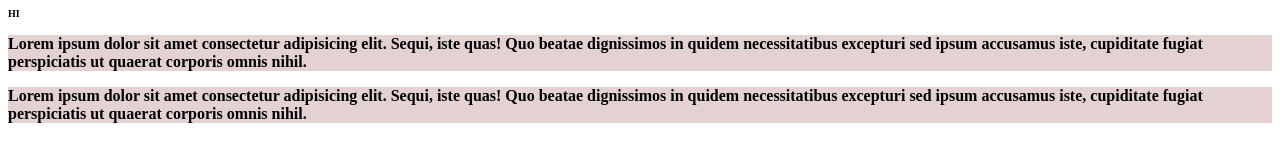
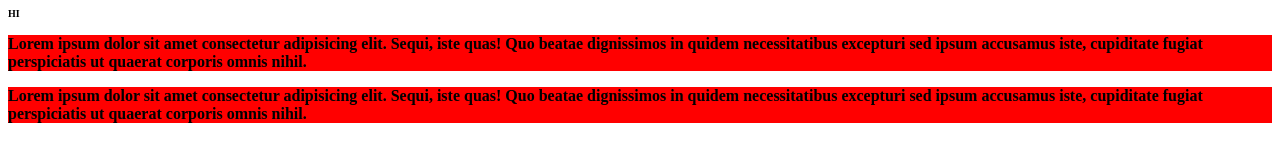
Before and after one commit to Obby1/LearningGitDemo, a plain HTML site: page index.html in a window 1280 px wide. Drawn offline with Linux system fonts and the light colour scheme.

Commit message:
added beautiful red bg to p

```diff
--- a/app.css
+++ b/app.css
@@ -1,6 +1,6 @@
 p {
     font-weight: bold;
-    background-color: rgb(228, 210, 210);
+    background-color: rgb(255, 0, 0);
 }
 
 h1 {
```
